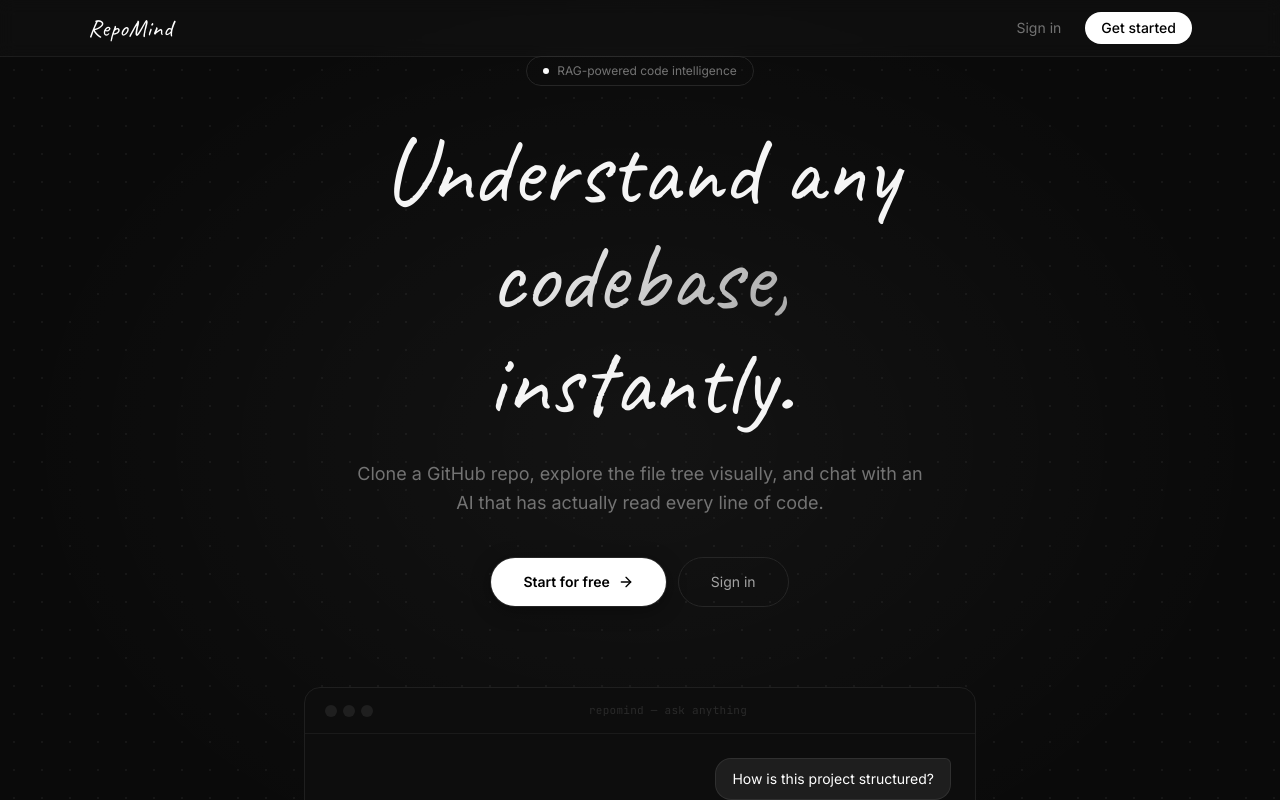
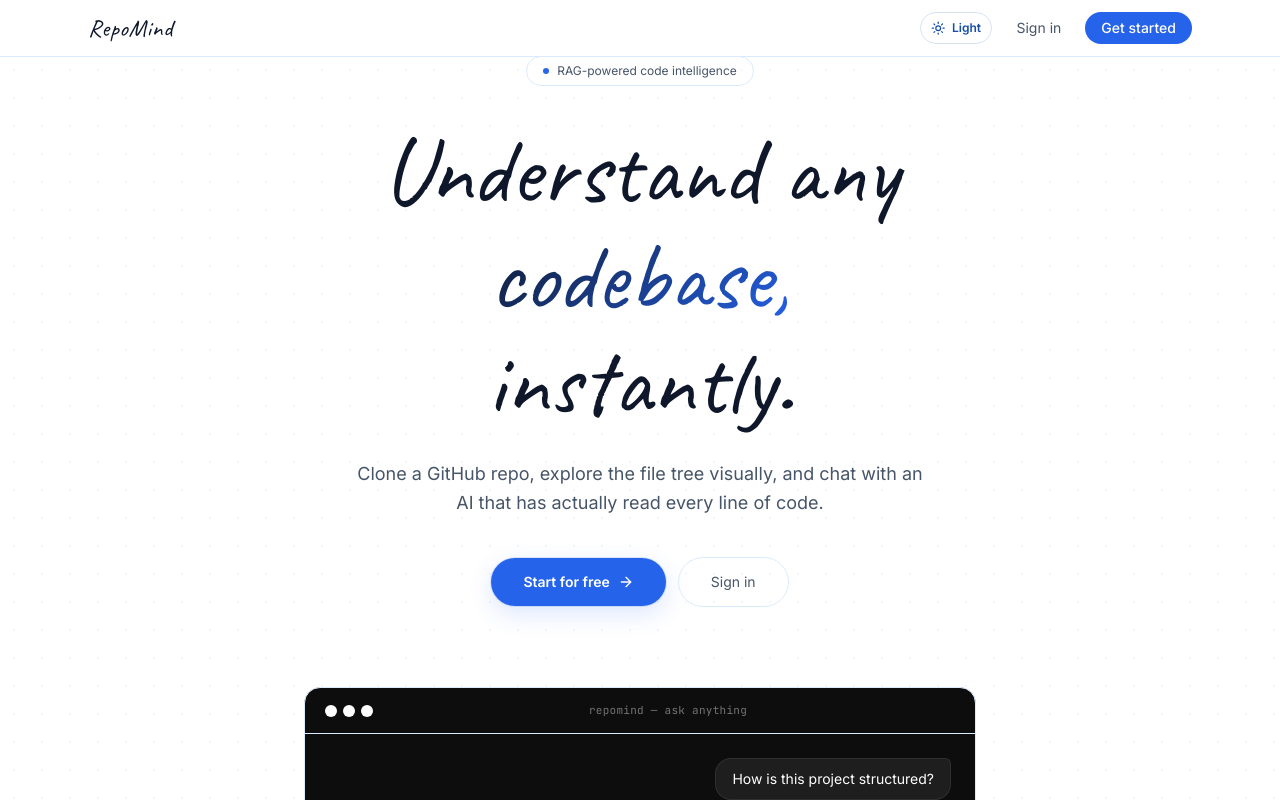
Before and after one commit to awaishh/repomind, a React (Vite) app in the folder frontend/: page / in a window 1280 px wide. Shown: the top 800 px of the page. Built offline with nearby package versions, Linux system fonts and the light colour scheme.

Commit message:
Ui modifications

```diff
--- a/frontend/src/App.jsx
+++ b/frontend/src/App.jsx
@@ -9,6 +9,7 @@
 import RepoView from "./pages/RepoView";
 import CodeEditorPage from "./pages/CodeEditorPage";
 import { Loader2 } from "lucide-react";
+import { useTheme } from "./lib/theme";
 
 // Protected Route wrapper
 function ProtectedRoute({ children }) {
@@ -42,6 +43,7 @@
 
 function App() {
   const checkAuth = useAuthStore((s) => s.checkAuth);
+  const [theme, setTheme] = useTheme();
 
   useEffect(() => {
     checkAuth();
@@ -64,7 +66,7 @@
       <Routes>
         <Route
           path="/"
-          element={<LandingPage />}
+          element={<LandingPage theme={theme} setTheme={setTheme} />}
         />
         <Route
           path="/login"
@@ -86,7 +88,7 @@
           path="/dashboard"
           element={
             <ProtectedRoute>
-              <Dashboard />
+              <Dashboard theme={theme} setTheme={setTheme} />
             </ProtectedRoute>
           }
         />
@@ -94,7 +96,7 @@
           path="/repo/:repoId"
           element={
             <ProtectedRoute>
-              <RepoView />
+              <RepoView theme={theme} setTheme={setTheme} />
             </ProtectedRoute>
           }
         />
@@ -102,7 +104,7 @@
           path="/editor/:repoId?"
           element={
             <ProtectedRoute>
-              <CodeEditorPage />
+              <CodeEditorPage theme={theme} setTheme={setTheme} />
             </ProtectedRoute>
           }
         />
--- /dev/null
+++ b/frontend/src/components/ThemeToggle.jsx
@@ -0,0 +1,19 @@
+import { Moon, Sun } from "lucide-react";
+
+export default function ThemeToggle({ theme, setTheme, compact = false }) {
+  const isLight = theme === "light";
+
+  return (
+    <button
+      type="button"
+      onClick={() => setTheme(isLight ? "dark" : "light")}
+      className={`theme-toggle ${compact ? "theme-toggle-compact" : ""}`}
+      aria-label={`Switch to ${isLight ? "dark" : "light"} theme`}
+      title={`Switch to ${isLight ? "dark" : "light"} theme`}
+    >
+      <Sun className="theme-toggle-icon theme-toggle-sun" aria-hidden="true" />
+      <Moon className="theme-toggle-icon theme-toggle-moon" aria-hidden="true" />
+      {!compact && <span>{isLight ? "Light" : "Dark"}</span>}
+    </button>
+  );
+}
--- a/frontend/src/index.css
+++ b/frontend/src/index.css
@@ -149,6 +149,64 @@
   .animate-marquee { animation: marquee 30s linear infinite; }
 }
 
+/* Theme switcher: light is the product default; dark preserves the original UI. */
+.theme-toggle {
+  display: inline-flex;
+  align-items: center;
+  gap: 0.4rem;
+  min-height: 2rem;
+  padding: 0.35rem 0.65rem;
+  border: 1px solid #d7e2f2;
+  border-radius: 9999px;
+  background: #ffffff;
+  color: #174ea6;
+  font-size: 0.75rem;
+  font-weight: 600;
+  cursor: pointer;
+  transition: background-color 160ms ease, border-color 160ms ease, color 160ms ease;
+}
+.theme-toggle:hover { background: #eff6ff; border-color: #93c5fd; }
+.theme-toggle-icon { width: 0.9rem; height: 0.9rem; }
+.theme-toggle-moon { display: none; }
+.theme-toggle-compact { min-height: 1.875rem; padding: 0.35rem; }
+[data-theme="dark"] .theme-toggle { background: #171717; border-color: #333; color: #e5e5e5; }
+[data-theme="dark"] .theme-toggle:hover { background: #262626; border-color: #525252; }
+[data-theme="dark"] .theme-toggle-sun { display: none; }
+[data-theme="dark"] .theme-toggle-moon { display: block; }
+
+/* Light palette overrides for the existing utility-based interface. */
+[data-theme="light"] body { background: #f8fbff; color: #0f172a; }
+[data-theme="light"] .glass { background: rgba(255, 255, 255, 0.86); border-color: #dbeafe; }
+[data-theme="light"] .glass-subtle { background: rgba(255, 255, 255, 0.9); border-bottom-color: #dbeafe; }
+[data-theme="light"] .dot-grid { background-image: radial-gradient(circle, rgba(37, 99, 235, 0.16) 1px, transparent 1px); }
+[data-theme="light"] .text-gradient { background: linear-gradient(135deg, #0f172a 0%, #2563eb 100%); -webkit-background-clip: text; background-clip: text; }
+[data-theme="light"] .border-glow { box-shadow: 0 0 0 1px rgba(37, 99, 235, 0.14), 0 8px 24px rgba(37, 99, 235, 0.16); }
+[data-theme="light"] .border-glow-sm { box-shadow: 0 0 0 1px rgba(37, 99, 235, 0.1), 0 3px 10px rgba(37, 99, 235, 0.1); }
+
+[data-theme="light"] [class~="bg-[#060606]"], [data-theme="light"] [class~="bg-[#090909]"], [data-theme="light"] [class~="bg-[#0a0a0a]"], [data-theme="light"] [class~="bg-[#0b0b0b]"], [data-theme="light"] [class~="bg-[#0d0d0d]"], [data-theme="light"] [class~="bg-[#0f0f0f]"], [data-theme="light"] [class~="bg-[#111]"], [data-theme="light"] [class~="bg-[#141414]"], [data-theme="light"] [class~="bg-[#181818]"], [data-theme="light"] [class~="bg-[#1a1a1a]"], [data-theme="light"] [class~="bg-[#1f1f1f]"] { background-color: #ffffff !important; }
+[data-theme="light"] [class~="border-[#111]"], [data-theme="light"] [class~="border-[#161616]"], [data-theme="light"] [class~="border-[#1a1a1a]"], [data-theme="light"] [class~="border-[#1f1f1f]"], [data-theme="light"] [class~="border-[#262626]"], [data-theme="light"] [class~="border-[#2a2a2a]"], [data-theme="light"] [class~="border-[#333]"], [data-theme="light"] [class~="border-[#444]"], [data-theme="light"] [class~="border-[#555]"] { border-color: #dbeafe !important; }
+[data-theme="light"] [class~="text-white"], [data-theme="light"] [class~="text-[#f5f5f5]"], [data-theme="light"] [class~="text-[#e5e5e5]"], [data-theme="light"] [class~="text-[#d4d4d4]"] { color: #0f172a !important; }
+[data-theme="light"] [class~="text-[#a3a3a3]"], [data-theme="light"] [class~="text-[#737373]"], [data-theme="light"] [class~="text-[#636d83]"], [data-theme="light"] [class~="text-[#555]"], [data-theme="light"] [class~="text-[#4b5263]"], [data-theme="light"] [class~="text-[#404040]"], [data-theme="light"] [class~="text-[#3a3a3a]"], [data-theme="light"] [class~="text-[#333]"], [data-theme="light"] [class~="text-[#2a2a2a]"], [data-theme="light"] [class~="text-[#262626]"], [data-theme="light"] [class~="text-[#252525]"], [data-theme="light"] [class~="text-[#1f1f1f]"] { color: #475569 !important; }
+[data-theme="light"] [class~="bg-white"] { background-color: #2563eb !important; }
+[data-theme="light"] [class~="bg-white"][class~="text-black"], [data-theme="light"] [class~="text-black"] { color: #ffffff !important; }
+[data-theme="light"] [class~="hover:bg-[#111]"]:hover, [data-theme="light"] [class~="hover:bg-[#141414]"]:hover, [data-theme="light"] [class~="hover:bg-[#1a1a1a]"]:hover, [data-theme="light"] [class~="hover:bg-[#e5e5e5]"]:hover { background-color: #eff6ff !important; }
+[data-theme="light"] [class~="bg-white"][class~="hover:bg-[#e5e5e5]"]:hover { background-color: #1d4ed8 !important; }
+[data-theme="light"] [class~="hover:text-white"]:hover, [data-theme="light"] [class~="hover:text-[#737373]"]:hover { color: #2563eb !important; }
+[data-theme="light"] [class~="hover:border-[#2a2a2a]"]:hover, [data-theme="light"] [class~="hover:border-[#333]"]:hover, [data-theme="light"] [class~="hover:border-[#404040]"]:hover { border-color: #93c5fd !important; }
+[data-theme="light"] .markdown-content h1, [data-theme="light"] .markdown-content h2, [data-theme="light"] .markdown-content h3 { color: #0f172a; }
+[data-theme="light"] .markdown-content p, [data-theme="light"] .markdown-content ul, [data-theme="light"] .markdown-content ol { color: #475569; }
+[data-theme="light"] .markdown-content code, [data-theme="light"] .markdown-content pre { background: #eff6ff; border-color: #dbeafe; color: #0f172a; }
+[data-theme="light"] .react-flow__background { background-color: #f8fbff !important; }
+[data-theme="light"] .react-flow__controls, [data-theme="light"] .react-flow__minimap { background: #ffffff !important; border-color: #dbeafe !important; }
+[data-theme="light"] .react-flow__controls-button { color: #475569 !important; fill: #475569 !important; }
+[data-theme="light"] .react-flow__controls-button:hover { background: #eff6ff !important; color: #2563eb !important; fill: #2563eb !important; }
+
+/* The home-page chat preview intentionally remains a dark terminal surface in both modes. */
+[data-theme="light"] .landing-preview [class~="text-white"] { color: #ffffff !important; }
+[data-theme="light"] .landing-preview [class~="text-[#d4d4d4]"] { color: #d4d4d4 !important; }
+[data-theme="light"] .landing-preview [class~="text-[#737373]"] { color: #a3a3a3 !important; }
+[data-theme="light"] .landing-preview [class~="text-[#404040]"], [data-theme="light"] .landing-preview [class~="text-[#333]"], [data-theme="light"] .landing-preview [class~="text-[#2a2a2a]"] { color: #737373 !important; }
+
 @keyframes fadeIn {
   from { opacity: 0; }
   to { opacity: 1; }
--- /dev/null
+++ b/frontend/src/lib/theme.js
@@ -0,0 +1,19 @@
+import { useEffect, useState } from "react";
+
+const STORAGE_KEY = "repomind-theme";
+
+function applyTheme(theme) {
+  document.documentElement.dataset.theme = theme;
+  document.documentElement.style.colorScheme = theme === "light" ? "light" : "dark";
+}
+
+export function useTheme() {
+  const [theme, setTheme] = useState(() => localStorage.getItem(STORAGE_KEY) || "light");
+
+  useEffect(() => {
+    applyTheme(theme);
+    localStorage.setItem(STORAGE_KEY, theme);
+  }, [theme]);
+
+  return [theme, setTheme];
+}
--- a/frontend/src/pages/CodeEditorPage.jsx
+++ b/frontend/src/pages/CodeEditorPage.jsx
@@ -5,6 +5,7 @@
 import { useRepoStore } from "@/store";
 import api from "@/lib/api";
 import { cn } from "@/lib/utils";
+import ThemeToggle from "@/components/ThemeToggle";
 
 function sortTree(nodes) {
     return [...nodes].sort((a, b) => {
@@ -82,7 +83,7 @@
     );
 }
 
-export default function CodeEditorPage() {
+export default function CodeEditorPage({ theme, setTheme }) {
     const { repoId } = useParams();
     const navigate = useNavigate();
     const { currentRepo, fetchRepo } = useRepoStore();
@@ -332,6 +333,7 @@
                         </div>
                     </div>
                     <div className="flex items-center gap-2">
+                        <ThemeToggle theme={theme} setTheme={setTheme} compact />
                         {repoId && currentRepo && (
                             <button
                                 type="button"
@@ -387,7 +389,7 @@
                                             height="100%"
                                             language={language}
                                             value={selectedContent}
-                                            theme="vs-dark"
+                                            theme={theme === "light" ? "vs" : "vs-dark"}
                                             options={{
                                                 minimap: { enabled: false },
                                                 fontSize: 14,
--- a/frontend/src/pages/Dashboard.jsx
+++ b/frontend/src/pages/Dashboard.jsx
@@ -16,6 +16,7 @@
   X,
 } from "lucide-react";
 import toast from "react-hot-toast";
+import ThemeToggle from "@/components/ThemeToggle";
 
 const STATUS_MAP = {
   cloning: { label: "Cloning…", color: "text-[#737373]", dot: "bg-[#737373]" },
@@ -25,7 +26,7 @@
   error: { label: "Error", color: "text-[#ef4444]", dot: "bg-[#ef4444]" },
 };
 
-export default function Dashboard() {
+export default function Dashboard({ theme, setTheme }) {
   const navigate = useNavigate();
   const { user, logout } = useAuthStore();
   const { repos, fetchRepos, cloneRepo, pollStatus, deleteRepo, isLoading } = useRepoStore();
@@ -104,6 +105,7 @@
         <div className="max-w-6xl mx-auto px-6 h-14 flex items-center justify-between">
           <span className="font-sketch text-2xl text-white">RepoMind</span>
           <div className="flex items-center gap-4">
+            <ThemeToggle theme={theme} setTheme={setTheme} />
             <div className="flex items-center gap-2">
               <div className="w-7 h-7 rounded-full bg-[#1a1a1a] border border-[#262626] flex items-center justify-center text-xs font-medium text-[#737373]">
                 {user?.username?.[0]?.toUpperCase()}
--- a/frontend/src/pages/LandingPage.jsx
+++ b/frontend/src/pages/LandingPage.jsx
@@ -1,5 +1,6 @@
 import { useNavigate } from "react-router-dom";
 import { GitBranch, MessageSquare, Layers, ArrowRight, Zap, Search, Code2 } from "lucide-react";
+import ThemeToggle from "@/components/ThemeToggle";
 
 const FEATURES = [
   {
@@ -40,7 +41,7 @@
   "React", "Next.js", "Express", "FastAPI", "Rust", "Go", "Django", "Rails",
 ];
 
-export default function LandingPage() {
+export default function LandingPage({ theme, setTheme }) {
   const navigate = useNavigate();
 
   return (
@@ -51,6 +52,7 @@
         <div className="max-w-6xl mx-auto px-6 h-14 flex items-center justify-between">
           <span className="font-sketch text-2xl text-white tracking-wide">RepoMind</span>
           <div className="flex items-center gap-3">
+            <ThemeToggle theme={theme} setTheme={setTheme} />
             <button
               onClick={() => navigate("/login")}
               className="text-sm text-[#737373] hover:text-white transition-colors px-3 py-1.5 cursor-pointer"
@@ -135,7 +137,7 @@
           className="relative z-10 mt-20 w-full max-w-2xl mx-auto animate-slide-up"
           style={{ animationDelay: "0.65s" }}
         >
-          <div className="rounded-2xl overflow-hidden border border-[#1f1f1f]" style={{ background: "#0d0d0d" }}>
+          <div className="landing-preview rounded-2xl overflow-hidden border border-[#1f1f1f]" style={{ background: "#0d0d0d" }}>
 
             {/* window bar */}
             <div className="flex items-center gap-2 px-5 py-3.5 border-b border-[#1a1a1a]">
--- a/frontend/src/pages/RepoView.jsx
+++ b/frontend/src/pages/RepoView.jsx
@@ -16,8 +16,9 @@
 } from "lucide-react";
 import { cn } from "@/lib/utils";
 import { Tooltip, TooltipContent, TooltipTrigger, TooltipProvider } from "@/components/ui/tooltip";
+import ThemeToggle from "@/components/ThemeToggle";
 
-export default function RepoView() {
+export default function RepoView({ theme, setTheme }) {
   const { repoId } = useParams();
   const navigate = useNavigate();
   const { currentRepo, fetchRepo } = useRepoStore();
@@ -95,6 +96,7 @@
           </div>
 
           <div className="flex items-center gap-2">
+            <ThemeToggle theme={theme} setTheme={setTheme} compact />
             {/* View toggle */}
             <div className="flex items-center bg-[#111] border border-[#1f1f1f] rounded-lg p-0.5">
               {[
```
